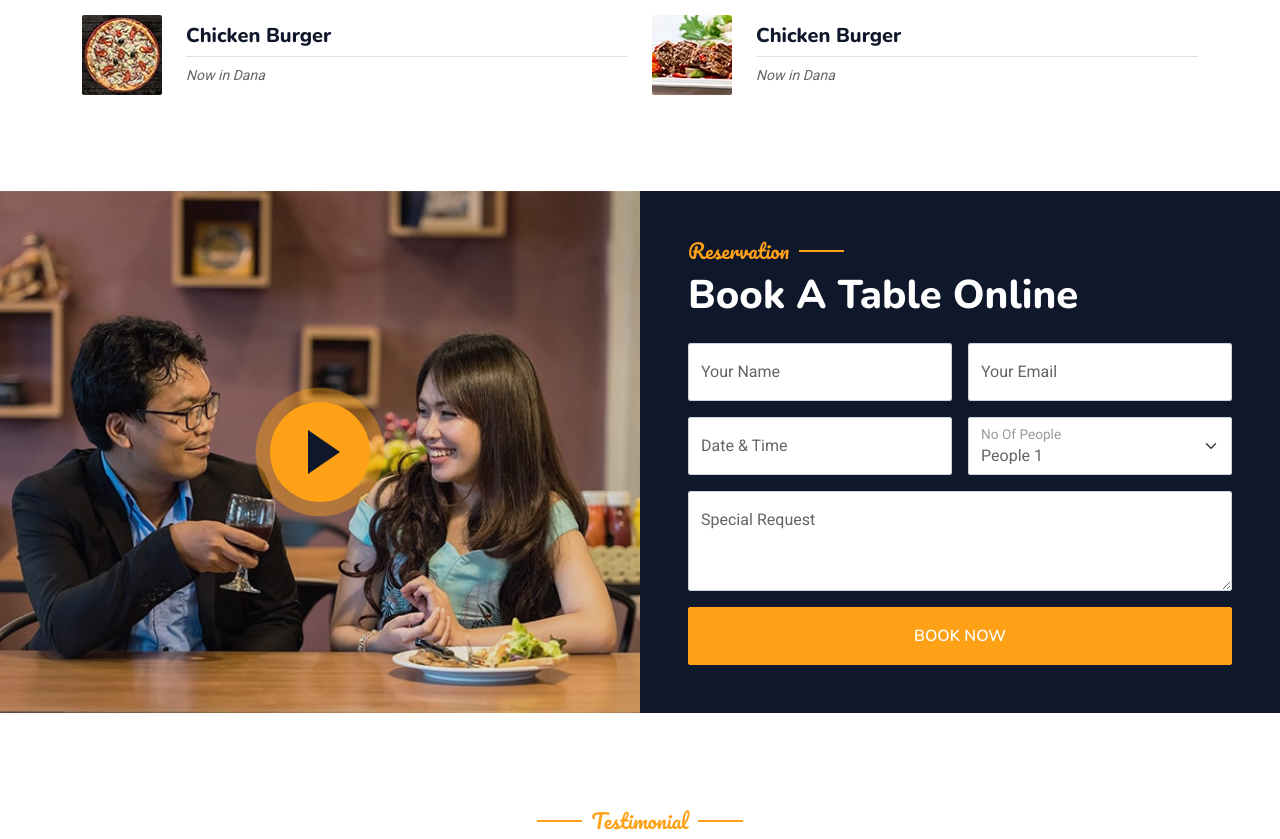
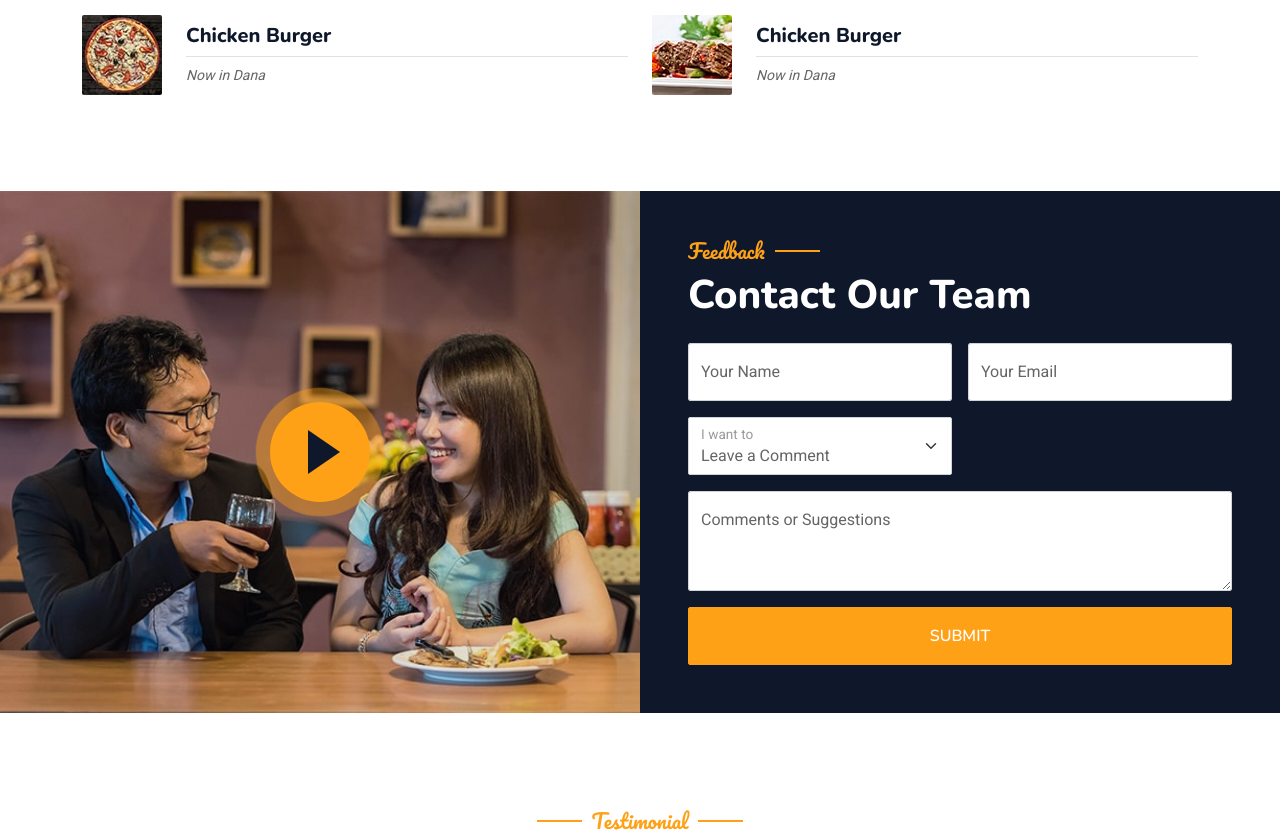
Before and after one commit to cathymonkey/Colby-Dining-App, a Python web app: template templates/index.html in a window 1280 px wide. Shown: the part 2209-3048 px from the top of the page. Run offline with Jinja, Linux system fonts and the light colour scheme; the template is opened without the code that fills it, so the values that code supplies are empty; some libraries are stand-ins or nearby versions.

Commit message:
Update the researvation to submit feedback in index.html

```diff
--- a/templates/index.html
+++ b/templates/index.html
@@ -577,8 +577,8 @@
                 </div>
                 <div class="col-md-6 bg-dark d-flex align-items-center">
                     <div class="p-5 wow fadeInUp" data-wow-delay="0.2s">
-                        <h5 class="section-title ff-secondary text-start text-primary fw-normal">Reservation</h5>
-                        <h1 class="text-white mb-4">Book A Table Online</h1>
+                        <h5 class="section-title ff-secondary text-start text-primary fw-normal">Feedback</h5>
+                        <h1 class="text-white mb-4">Contact Our Team</h1>
                         <form>
                             <div class="row g-3">
                                 <div class="col-md-6">
@@ -594,29 +594,27 @@
                                     </div>
                                 </div>
                                 <div class="col-md-6">
-                                    <div class="form-floating date" id="date3" data-target-input="nearest">
-                                        <input type="text" class="form-control datetimepicker-input" id="datetime" placeholder="Date & Time" data-target="#date3" data-toggle="datetimepicker" />
-                                        <label for="datetime">Date & Time</label>
-                                    </div>
-                                </div>
-                                <div class="col-md-6">
                                     <div class="form-floating">
                                         <select class="form-select" id="select1">
-                                          <option value="1">People 1</option>
-                                          <option value="2">People 2</option>
-                                          <option value="3">People 3</option>
+                                          <option value="1">Leave a Comment</option>
+                                          <option value="2">Get Catering Information</option>
+                                          <option value="3">Place an Order for My Event</option>
+                                          <option value="4">Talk to a Dietitian</option>
+                                          <option value="5">Fill out a Satisfactory Survey</option>
+                                          <option value="6">Report a Website Issue or Suggestions</option>
+                                          <option value="7">Other</option>
                                         </select>
-                                        <label for="select1">No Of People</label>
+                                        <label for="select1">I want to</label>
                                       </div>
                                 </div>
                                 <div class="col-12">
                                     <div class="form-floating">
                                         <textarea class="form-control" placeholder="Special Request" id="message" style="height: 100px"></textarea>
-                                        <label for="message">Special Request</label>
+                                        <label for="message">Comments or Suggestions</label>
                                     </div>
                                 </div>
                                 <div class="col-12">
-                                    <button class="btn btn-primary w-100 py-3" type="submit">Book Now</button>
+                                    <button class="btn btn-primary w-100 py-3" type="submit">Submit</button>
                                 </div>
                             </div>
                         </form>
```
